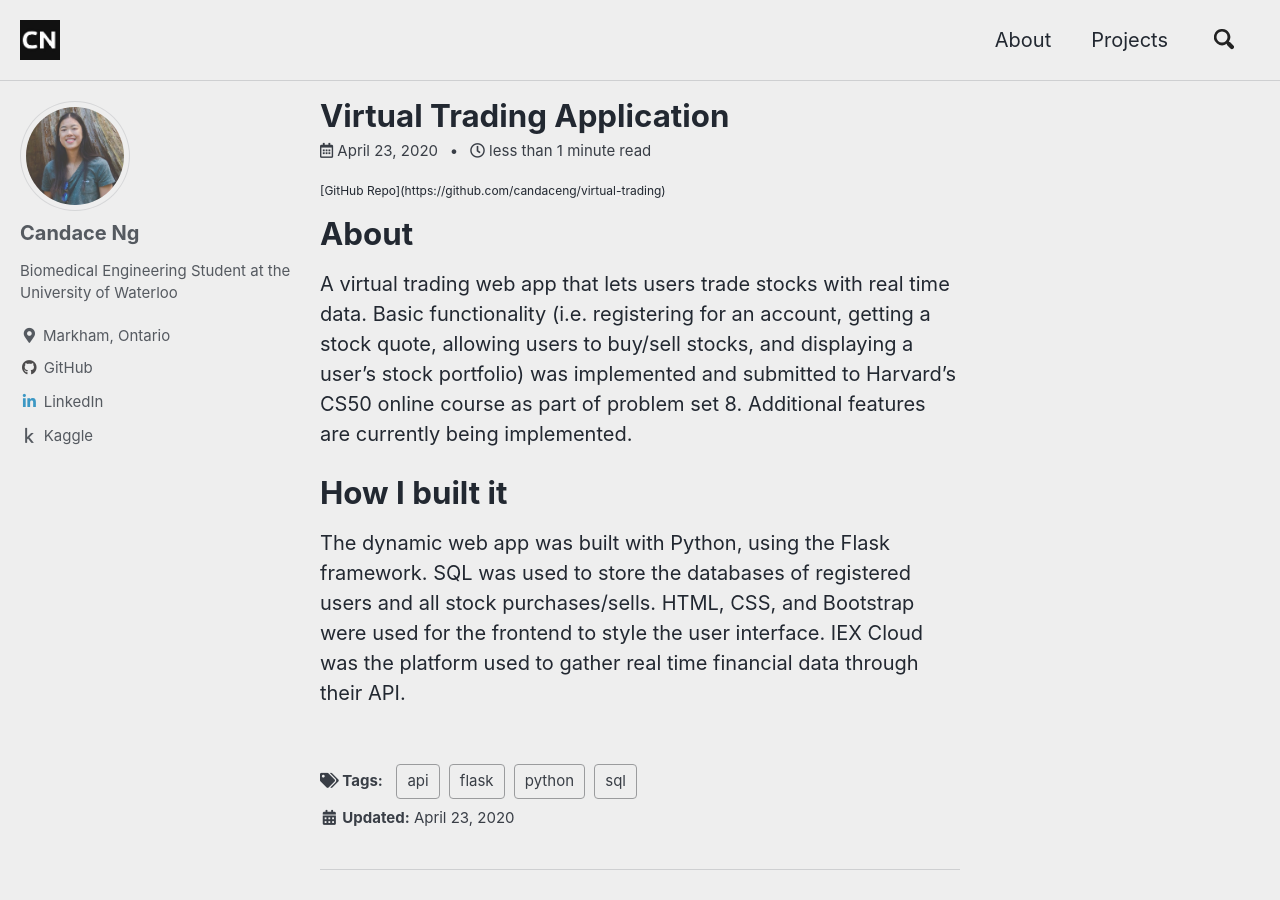
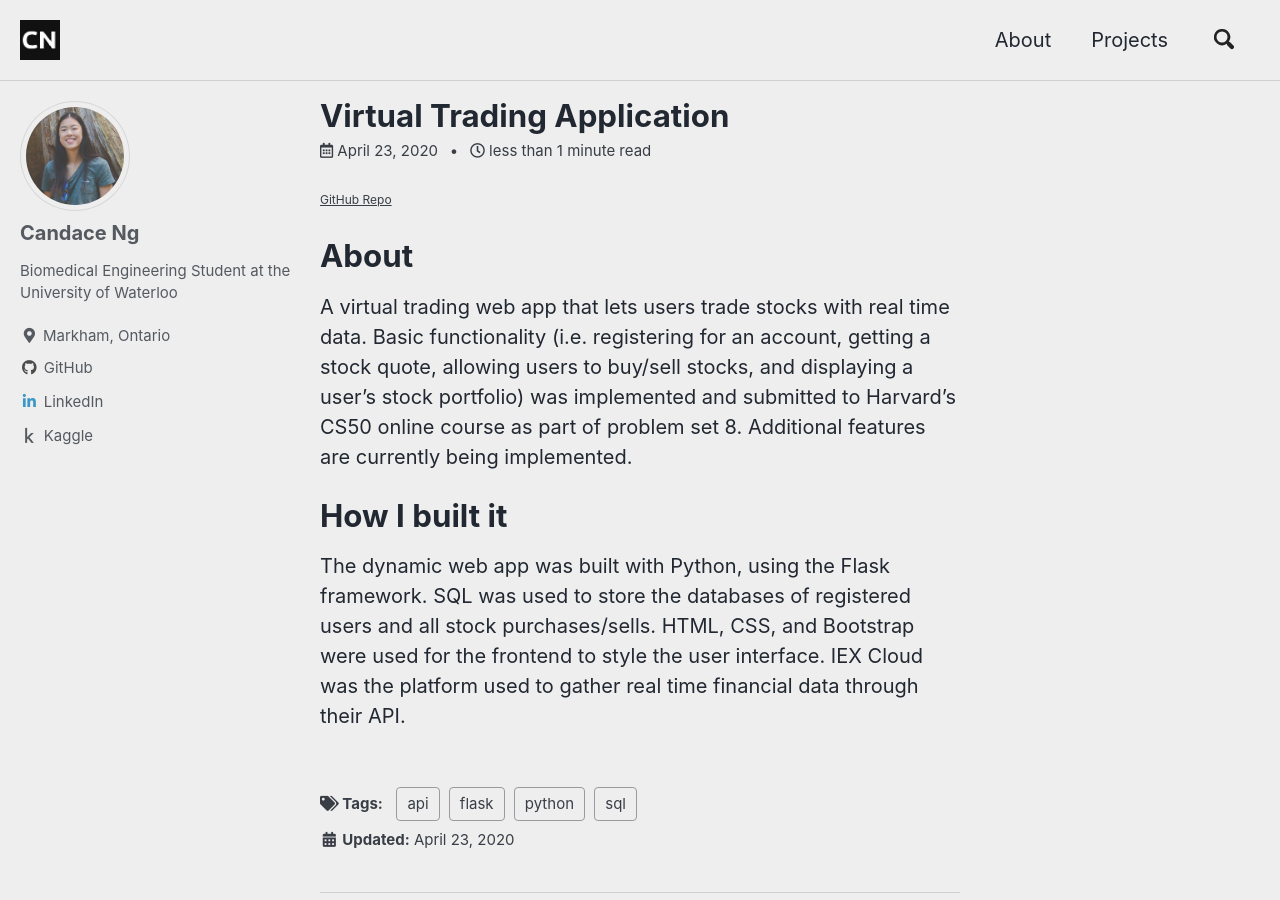
Before and after one commit to candaceng/candaceng, a Jekyll site: the page built from _posts/2020-04-23-virtual-trading.md, in a window 1280 px wide and 900 px high. Built offline with Jekyll 4.4.1, drawn with Linux system fonts in a browser that asks for light colours; cached includes are drawn as plain includes.

Commit message:
test font

```diff
--- a/_posts/2020-04-23-virtual-trading.md
+++ b/_posts/2020-04-23-virtual-trading.md
@@ -4,7 +4,7 @@
 tags: [flask, sql, python, api]
 excerpt: "Virtual stock trading web app using real time data"
 ---
-<p style="font-size: 12px;">[GitHub Repo](https://github.com/candaceng/virtual-trading)</p>
+<a style="font-size: 12px;" href="https://github.com/candaceng/virtual-trading">GitHub Repo</a>
 
 # About
 A virtual trading web app that lets users trade stocks with real time data. Basic functionality (i.e. registering for an account, getting a stock quote, allowing users to buy/sell stocks, and displaying a user's stock portfolio) was implemented and submitted to Harvard's CS50 online course as part of problem set 8. Additional features are currently being implemented.
```
